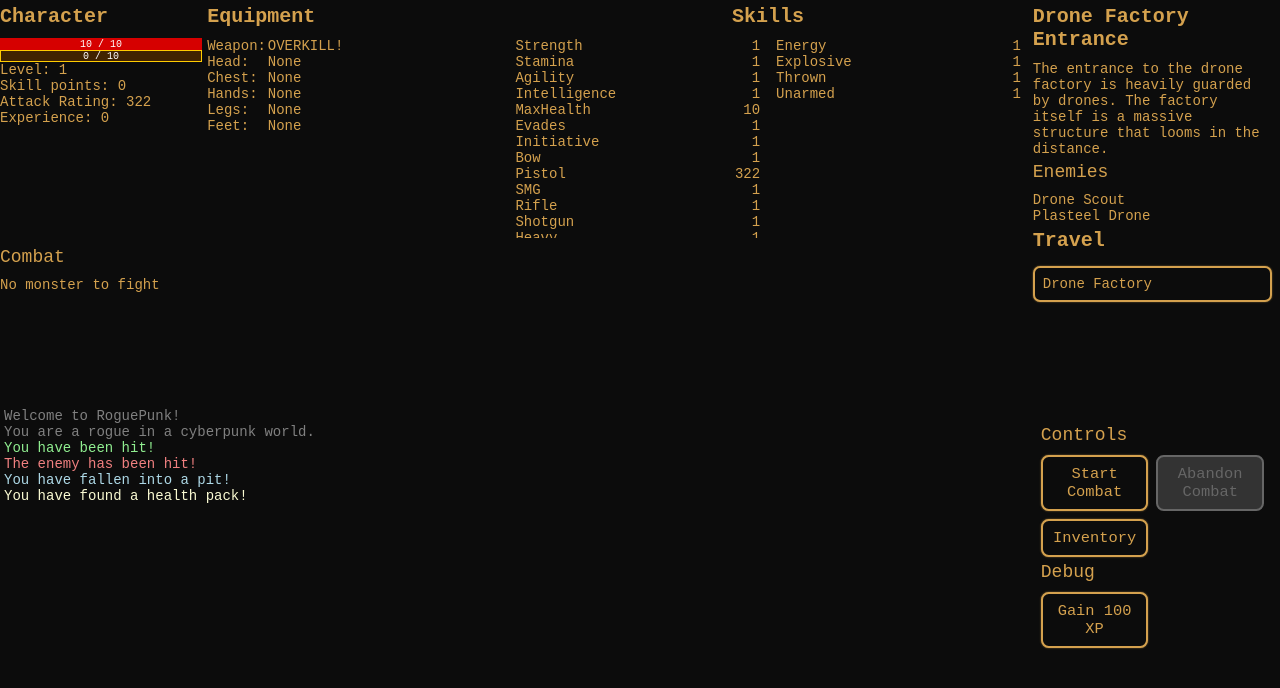
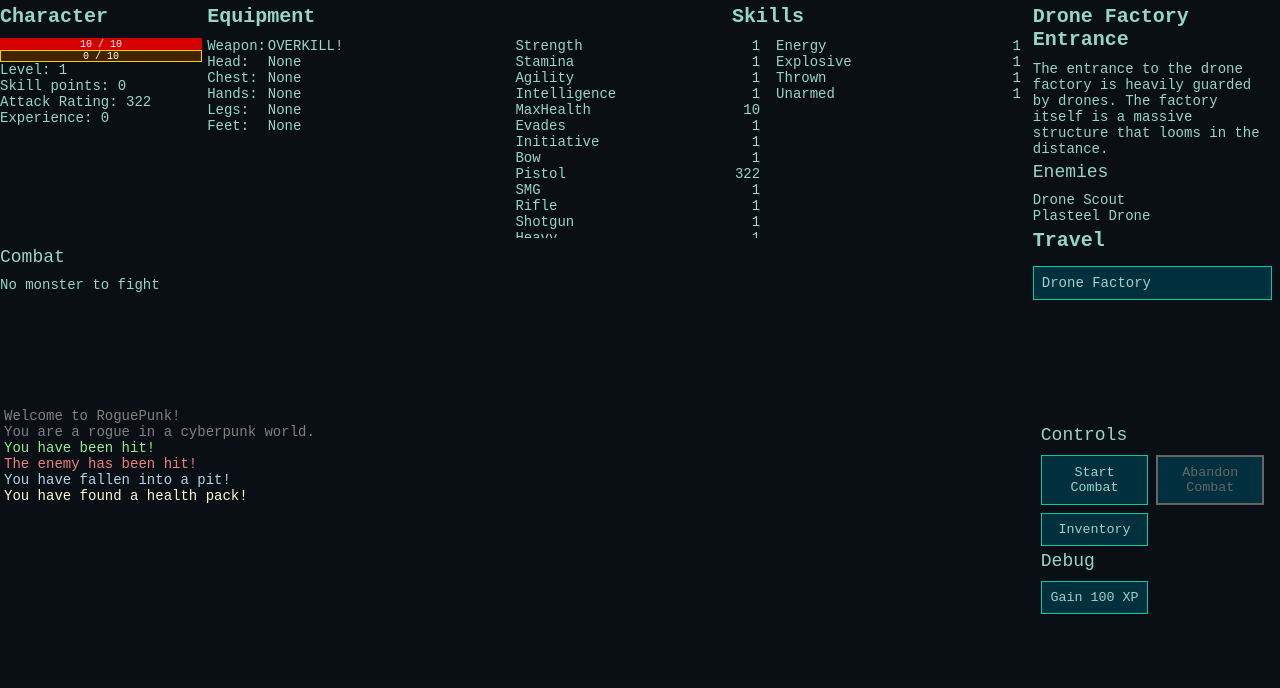
Before and after one commit to Acatera/dnd-ts, a Svelte app: page / in a window 1280 px wide. Both pictures are taken after a click on the button "Back". Shown: the top 688 px of the page. Built offline with nearby package versions, Linux system fonts and the light colour scheme.

Commit message:
Refactor colors into vars

```diff
--- a/public/global.css
+++ b/public/global.css
@@ -1,9 +1,39 @@
 :root {
+	/* --background: #222;
+	--color: rgb(221, 221, 221); */
+
+	/* Amber */
+	/* --background: #0C0C0C;
+	--color: #D4A14E;
+	--border-color: #D4A14E; */
+
+	/* Anarchy Online */
+	/* --background: #090F14;
+	--color: #94D7C6;
+	--border-color: #00CC9F; */
+
+	--primary-color: #94D7C6; /* Light teal for paragraphs and stats */
+	--secondary-color: #00D1D1; /* Bright cyan used in titles and button hover */
+	--tertiary-color: #00CC9F; /* Main cyan color used in text, borders, buttons */
+	--background-color: #090F14; /* Overall dark background */
+	--card-bg-color: #00242B; /* Card background */
+	--stats-bg-color: #00333B; /* Stats section background */
+	--inventory-bg-color: #002C34; /* Inventory item background */
+	--button-bg-color: #00303D; /* Dark button background */
+	--dark-text-color: #00303D; /* Dark text color used in button hover */
+	--link-color: #CCCC00; /* Neon yellow for links */
+	--link-hover-color: #A4CC50; /* Yellow-green for link hover */
+	--border-color: #00CC9F; /* Cyan border color used throughout */
+	--border-hover-color: #00D1D1; /* Hover effect for button borders */
+}
+
+:original-root {
 	/* --background: #222;
 	--color: rgb(221, 221, 221); */
 
 	--background: #0C0C0C;
 	--color: #D4A14E;
+	--border-color: #D4A14E;
 }
 
 html,
@@ -16,8 +46,8 @@ body {
 body {
 	margin: 0;
 	padding: 0;
-	background-color: var(--background);
-	color: var(--color);
+	background-color: var(--background-color);
+	color: var(--primary-color);
 	font-family: monospace;
 	font-size: 14px;
 }
@@ -42,7 +72,8 @@ h2 {
 
 /* Scrollbar track (the background) */
 ::-webkit-scrollbar {
-	width: 8px;
+	width: 4px;
+	height: 4px;
 	/* Width of the scrollbar */
 	background-color: #333
 }
@@ -51,7 +82,7 @@ h2 {
 ::-webkit-scrollbar-thumb {
 	background-color: darkgray;
 	/* Color of the scrollbar handle */
-	border-radius: 10px;
+	border-radius: 3px;
 	/* Rounded edges for the handle */
 	border: 3px solid transparent;
 	/* Optional padding around the handle */
@@ -69,29 +100,29 @@ h2 {
 }
 
 button {
-	background-color: #0C0C0C;
-	color: #D4A14E;
-	border: 2px solid #D4A14E;
+	background-color: var(--button-bg-color);
+	color: var(--primary-color);
+	border: 1px solid var(--border-color);
 	padding: 0.5rem;
 	margin: 0.25rem 0;
-	font-size: 1.1em;
+	/* font-size: 1.1em; */
 	cursor: pointer;
-	border-radius: 0.5em;
+	/* border-radius: 0.5em; */
 	font-family: 'Courier New', Courier, monospace;
-	box-shadow: 0 0 2px rgba(212, 161, 78, 0.6);
+	/* box-shadow: 0 0 2px rgba(212, 161, 78, 0.6); */
 	/* Soft glow around buttons */
 	transition: 0.1s ease-in-out;
 }
 
 button:hover {
-	background-color: #D4A14E;
-	color: #0C0C0C;
-	box-shadow: 0 0 5px rgba(212, 161, 78, 0.9);
+	background-color: var(--primary-color);
+	color: var(--button-bg-color);
+	/* box-shadow: 0 0 5px rgba(212, 161, 78, 0.9); */
 	/* Stronger glow when hovering */
 }
 
 button:disabled {
-	background-color: #333;
+	/* background-color: #333; */
 	color: #666;
 	border: 2px solid #666;
 	cursor: not-allowed;
--- a/public/theme7.html
+++ b/public/theme7.html
@@ -12,7 +12,7 @@
             font-family: 'Arial', sans-serif;
             padding: 20px;
         }
-        .theme7 h1, .theme7 h2, .theme7 p {
+        .theme7 h1, .theme7 h2 {
             font-family: 'Arial', sans-serif;
             color: #00CC9F; /* Darkened main text color */
         }
--- a/src/components/AreaInfo.svelte
+++ b/src/components/AreaInfo.svelte
@@ -51,20 +51,17 @@
 
     /*  */
     .area-button {
-        background-color: #0c0c0c;
-        color: #d4a14e;
-        border: 2px solid #d4a14e;
-        border-radius: 0.5em;
+        background-color: var(--button-bg-color);
+        color: var(--primary-color);
+        border: 1px solid var(--border-color);
         padding: 0.5rem;
         margin: 0.25rem 0;
         cursor: pointer;
         transition: 0.1s ease-in-out;
-        box-shadow: 0 0 2px rgba(212, 161, 78, 0.6);
     }
 
     .area-button:hover {
-        background-color: #d4a14e;
-        color: #0c0c0c;
-        box-shadow: 0 0 5px rgba(212, 161, 78, 0.9);
+        background-color: var(--primary-color);
+        color: var(--button-bg-color);
     }
 </style>
--- a/src/components/Equipment.svelte
+++ b/src/components/Equipment.svelte
@@ -56,7 +56,7 @@
 
 <style>
     .clickable:hover {
-        text-shadow: 0 0 5px #d4a14e;
+        text-shadow: 0 0 10px var(--tertiary-color);
         cursor: pointer;
     }
 </style>
--- a/src/components/Inventory.svelte
+++ b/src/components/Inventory.svelte
@@ -144,12 +144,12 @@
     }
 
     .inventory {
+        background-color: var(--card-bg-color);
         width: 50vh;
         height: 50vh;
         padding: 0.5rem;
         border-radius: 0.5rem;
-        border: 2px solid #d4a14e;
-        box-shadow: 0 0 5px rgba(212, 161, 78, 0.9);
+        border: 1px solid var(--border-color);
         position: relative;
         display: flex;
         flex-direction: column;
@@ -169,7 +169,7 @@
     }
 
     .inventory ul li:hover {
-        text-shadow: 0 0 5px #d4a14e;
+        text-shadow: 0 0 10px var(--tertiary-color);
         cursor: pointer;
     }
 
@@ -186,14 +186,14 @@
     }
 
     .item-details {
+        background-color: var(--card-bg-color);
         display: flex;
         flex-direction: column;
         width: 50vh;
         height: 50vh;
         padding: 0.5rem;
         border-radius: 0.5rem;
-        border: 2px solid #d4a14e;
-        box-shadow: 0 0 5px rgba(212, 161, 78, 0.9);
+        border: 1px solid var(--border-color);
         position: relative;
     }
 
```
